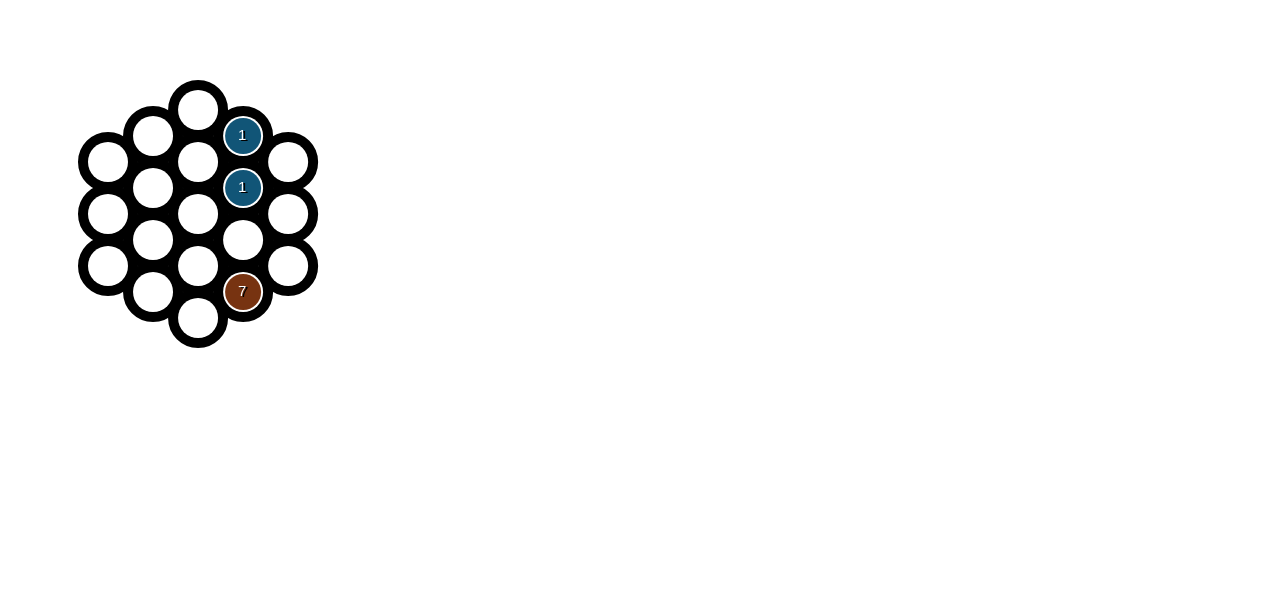
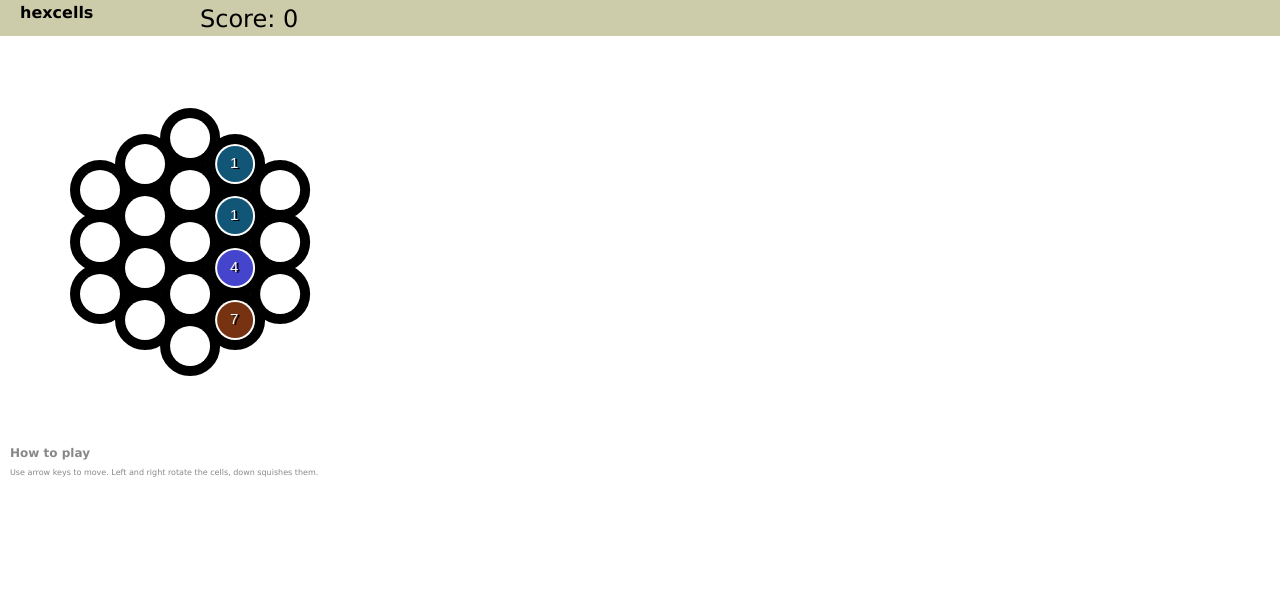
Before and after one commit to benhardy/benhardy.github.io, a plain HTML site: page index.html in a window 1280 px wide. Drawn offline with Linux system fonts and the light colour scheme.

Commit message:
added stylesheet, fixed initial board seeding bug

```diff
--- a/hexcells.js
+++ b/hexcells.js
@@ -36,7 +36,7 @@ var Board = function() {
     var dropTargets = make2DArray(GRID_SIZE, 0);
     var dropTops = new Array();
     for (col=0; col <GRID_SIZE; col++) {
-        dropTops[col]=bottomActiveRow(col)+1;
+        dropTops[col]=bottomActiveRow(col);
     }
 
     function forEach(todo) {
--- a/index.html
+++ b/index.html
@@ -1,11 +1,22 @@
 <html>
 <head>
-<title>Hexcells</title>
+    <title>Hexcells</title>
+    <link rel="stylesheet" type="text/css" href="style.css"/>
 </head>
 <body>
-<canvas id="canvas" width="600" height="600">
+    <header>
+    <h1>hexcells</h1>
+    <p id="scorepara">Score: <span id="score">0 <span></p>
+    </header>
+<canvas id="canvas" width="400" height="400" id="board">
 Canvas not supported.
 </canvas>
+<footer>
+<h2>How to play</h2>
+<p>Use arrow keys to move. Left and right rotate the cells, down squishes them.</p>
+</footer>
+
+
 <script type="text/javascript" src="hexcells.js"></script>
 </body>
 </html>
--- /dev/null
+++ b/style.css
@@ -0,0 +1,38 @@
+body {
+    margin:0px;
+    padding:0px;
+    border:0px;
+    background: white;
+    color: black;
+    font: 8px Verdana, Arial, sans-serif;
+}
+p#scorepara {
+    position: absolute;
+    left: 200;
+    top: 5;
+    font-size: 24px;
+    margin: 0px;
+    padding: 0px;
+}
+header {
+    top: 0px;
+    height: 30px;
+    left: 0px;
+    border: 0px;
+    margin: 0px;
+    padding: 3px;
+    padding-left: 20px;
+    background: #cca;
+    text-align: left;
+}
+h1,h2,h3,h4,h5,h6 { margin: 0px };
+header h1 {
+    padding-top: 5px;
+}
+#board {
+}
+footer {
+    color: #888;
+    font: 8px Verdana, Arial, sans-serif;
+    margin:10px;
+}
```
